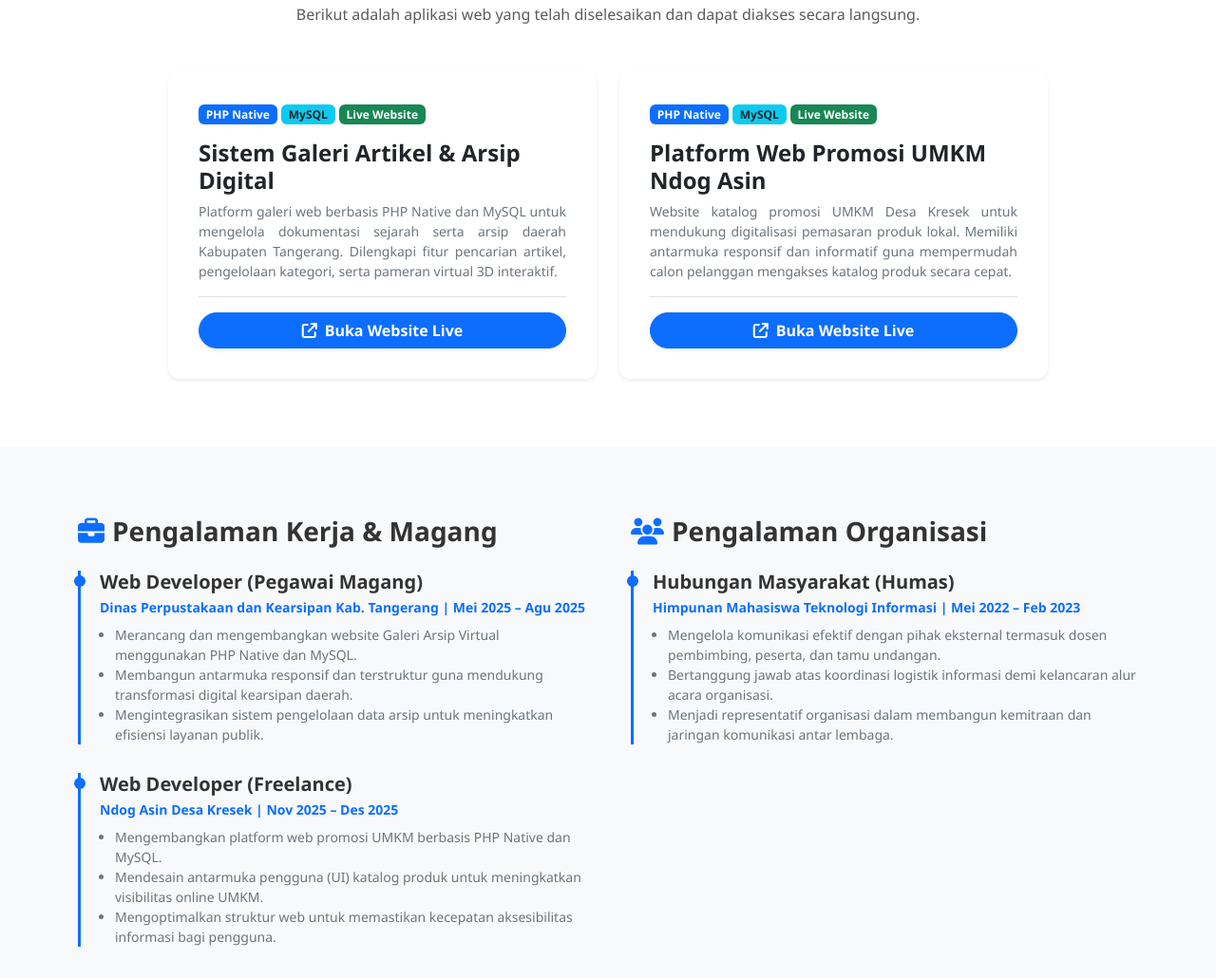
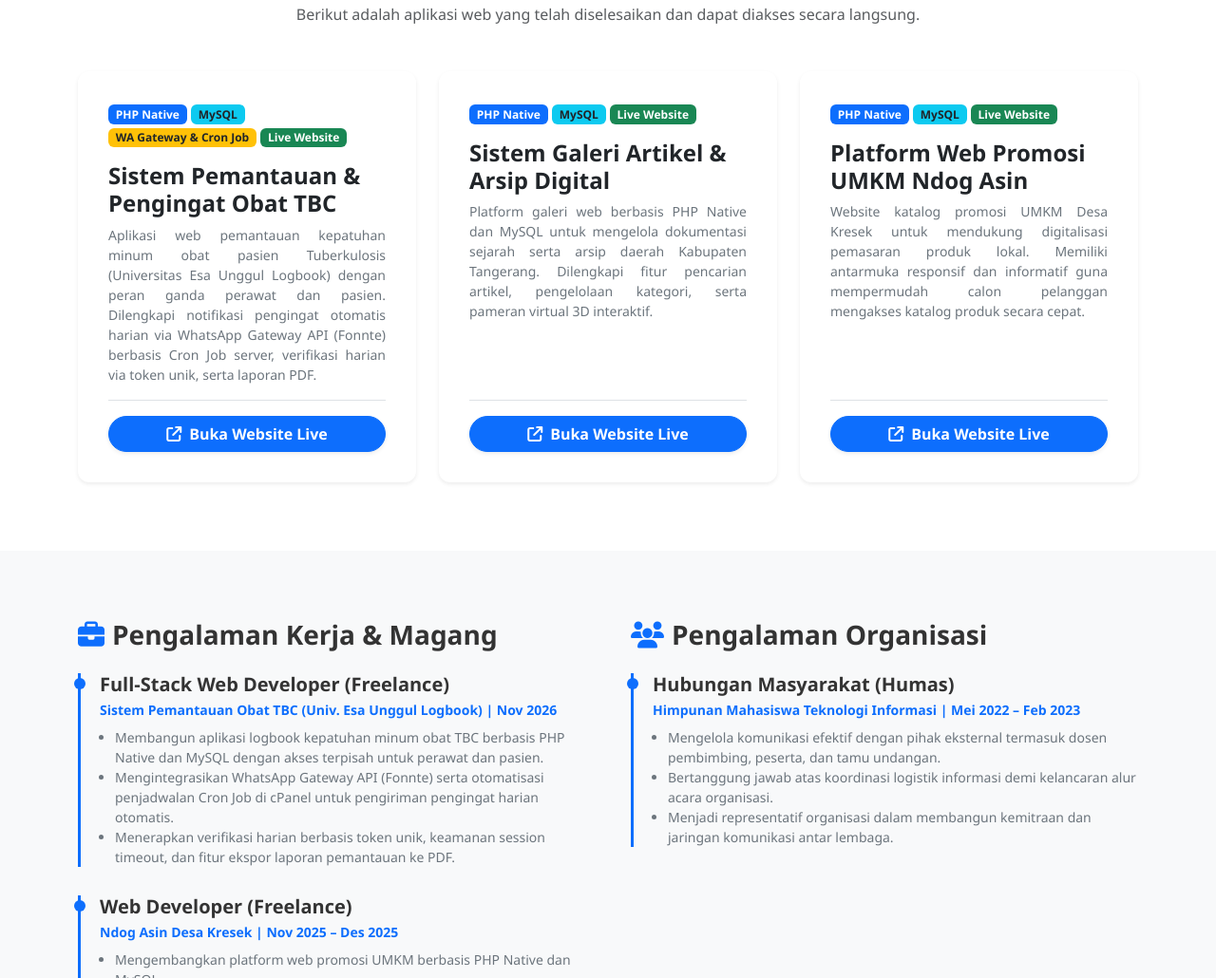
Before and after one commit to fajar1231/Portofolio, a plain HTML site: page index.html in a window 1280 px wide. Shown: the part 1287-2317 px from the top of the page at 95% size. Drawn offline with nearby package versions, Linux system fonts and the light colour scheme.

Commit message:
Update index.html

```diff
--- a/index.html
+++ b/index.html
@@ -174,13 +174,15 @@
                         <div class="mb-3">
                             <h6 class="small text-muted mb-2">Technical & Hard Skills:</h6>
                             <div class="d-flex flex-wrap gap-2">
-                                <span class="badge bg-primary badge-skill">PHP & Laravel</span>
+                                <span class="badge bg-primary badge-skill">PHP Native</span>
                                 <span class="badge bg-primary badge-skill">Laravel</span>
                                 <span class="badge bg-primary badge-skill">Python</span>
                                 <span class="badge bg-primary badge-skill">MySQL & Database Design</span>
+                                <span class="badge bg-primary badge-skill">REST API (WhatsApp Gateway)</span>
+                                <span class="badge bg-primary badge-skill">cPanel & Cron Job Automation</span>
                                 <span class="badge bg-primary badge-skill">HTML5 & CSS3</span>
                                 <span class="badge bg-primary badge-skill">System Analysis & Design</span>
-                                <span class="badge bg-primary badge-skill">XAMPP</span>
+                                <span class="badge bg-primary badge-skill">XAMPP & Git</span>
                                 <span class="badge bg-primary badge-skill">Visual Studio Code</span>
                                 <span class="badge bg-primary badge-skill">Microsoft Office</span>
                             </div>
@@ -213,8 +215,31 @@
             </div>
 
             <div class="row g-4 justify-content-center">
-                <!-- PROYEK 1: GALERI ARSIP VIRTUAL -->
-                <div class="col-md-6 col-lg-5">
+                <!-- PROYEK 1: LOGBOOK PEMANTAUAN MINUM OBAT TBC -->
+                <div class="col-md-6 col-lg-4">
+                    <div class="card card-custom shadow-sm p-3">
+                        <div class="card-body d-flex flex-column">
+                            <div class="mb-3">
+                                <span class="badge bg-primary">PHP Native</span>
+                                <span class="badge bg-info text-dark">MySQL</span>
+                                <span class="badge bg-warning text-dark">WA Gateway & Cron Job</span>
+                                <span class="badge bg-success">Live Website</span>
+                            </div>
+                            <h4 class="card-title fw-bold">Sistem Pemantauan & Pengingat Obat TBC</h4>
+                            <p class="card-text text-secondary small flex-grow-1" style="text-align: justify;">
+                                Aplikasi web pemantauan kepatuhan minum obat pasien Tuberkulosis (Universitas Esa Unggul Logbook) dengan peran ganda perawat dan pasien. Dilengkapi notifikasi pengingat otomatis harian via WhatsApp Gateway API (Fonnte) berbasis Cron Job server, verifikasi harian via token unik, serta laporan PDF.
+                            </p>
+                            <div class="pt-3 border-top mt-auto">
+                                <a href="http://yuliati-skp-mm-mkep.my.id/" target="_blank" class="btn btn-primary w-100 btn-live shadow-sm">
+                                    <i class="fa-solid fa-arrow-up-right-from-square me-2"></i>Buka Website Live
+                                </a>
+                            </div>
+                        </div>
+                    </div>
+                </div>
+
+                <!-- PROYEK 2: GALERI ARSIP VIRTUAL -->
+                <div class="col-md-6 col-lg-4">
                     <div class="card card-custom shadow-sm p-3">
                         <div class="card-body d-flex flex-column">
                             <div class="mb-3">
@@ -235,8 +260,8 @@
                     </div>
                 </div>
 
-                <!-- PROYEK 2: PROMOSI UMKM KRESEK -->
-                <div class="col-md-6 col-lg-5">
+                <!-- PROYEK 3: PROMOSI UMKM KRESEK -->
+                <div class="col-md-6 col-lg-4">
                     <div class="card card-custom shadow-sm p-3">
                         <div class="card-body d-flex flex-column">
                             <div class="mb-3">
@@ -269,12 +294,12 @@
                     <h3 class="fw-bold mb-4"><i class="fa-solid fa-briefcase text-primary me-2"></i>Pengalaman Kerja & Magang</h3>
 
                     <div class="timeline-item">
-                        <h5 class="fw-bold mb-1">Web Developer (Pegawai Magang)</h5>
-                        <p class="text-primary small fw-semibold mb-2">Dinas Perpustakaan dan Kearsipan Kab. Tangerang | Mei 2025 – Agu 2025</p>
+                        <h5 class="fw-bold mb-1">Full-Stack Web Developer (Freelance)</h5>
+                        <p class="text-primary small fw-semibold mb-2">Sistem Pemantauan Obat TBC (Univ. Esa Unggul Logbook) | Nov 2026</p>
                         <ul class="text-secondary small ps-3">
-                            <li>Merancang dan mengembangkan website Galeri Arsip Virtual menggunakan PHP Native dan MySQL.</li>
-                            <li>Membangun antarmuka responsif dan terstruktur guna mendukung transformasi digital kearsipan daerah.</li>
-                            <li>Mengintegrasikan sistem pengelolaan data arsip untuk meningkatkan efisiensi layanan publik.</li>
+                            <li>Membangun aplikasi logbook kepatuhan minum obat TBC berbasis PHP Native dan MySQL dengan akses terpisah untuk perawat dan pasien.</li>
+                            <li>Mengintegrasikan WhatsApp Gateway API (Fonnte) serta otomatisasi penjadwalan Cron Job di cPanel untuk pengiriman pengingat harian otomatis.</li>
+                            <li>Menerapkan verifikasi harian berbasis token unik, keamanan session timeout, dan fitur ekspor laporan pemantauan ke PDF.</li>
                         </ul>
                     </div>
 
@@ -285,6 +310,16 @@
                             <li>Mengembangkan platform web promosi UMKM berbasis PHP Native dan MySQL.</li>
                             <li>Mendesain antarmuka pengguna (UI) katalog produk untuk meningkatkan visibilitas online UMKM.</li>
                             <li>Mengoptimalkan struktur web untuk memastikan kecepatan aksesibilitas informasi bagi pengguna.</li>
+                        </ul>
+                    </div>
+
+                    <div class="timeline-item">
+                        <h5 class="fw-bold mb-1">Web Developer (Pegawai Magang)</h5>
+                        <p class="text-primary small fw-semibold mb-2">Dinas Perpustakaan dan Kearsipan Kab. Tangerang | Mei 2025 – Agu 2025</p>
+                        <ul class="text-secondary small ps-3">
+                            <li>Merancang dan mengembangkan website Galeri Arsip Virtual menggunakan PHP Native dan MySQL.</li>
+                            <li>Membangun antarmuka responsif dan terstruktur guna mendukung transformasi digital kearsipan daerah.</li>
+                            <li>Mengintegrasikan sistem pengelolaan data arsip untuk meningkatkan efisiensi layanan publik.</li>
                         </ul>
                     </div>
                 </div>
@@ -356,12 +391,11 @@
         </div>
     </section>
 
-<!-- KONTAK -->
+    <!-- KONTAK -->
     <footer class="bg-dark text-white py-5" id="kontak">
         <div class="container text-center">
             <h2 class="fw-bold mb-3">Mari Bekerja Sama!</h2>
 
-            <!-- TULISAN SUDAH DIPERBAIKI (TEXT-LIGHT) -->
             <p class="text-light opacity-75 mb-4" style="max-width: 600px; margin: auto;">
                 Saya terbuka untuk peluang karir di bidang IT, pengembangan sistem, maupun proyek lepas (freelance).
             </p>
@@ -379,13 +413,13 @@
             </div>
 
             <hr class="border-secondary my-4">
-            <p class="text-secondary small mb-0">&copy; 2026 Fajar Pratama.</p>
+            <p class="text-secondary small mb-0">© 2026 Fajar Pratama.</p>
         </div>
     </footer>
 
     <!-- LIGHTBOX ZOOM CONTAINER -->
     <div id="customLightbox" class="custom-lightbox" onclick="tutupLightbox()">
-        <span class="close-lightbox" onclick="tutupLightbox()">&times;</span>
+        <span class="close-lightbox" onclick="tutupLightbox()">×</span>
         <img id="imgLightboxTarget" class="custom-lightbox-img" src="" onclick="event.stopPropagation();">
     </div>
 
```
